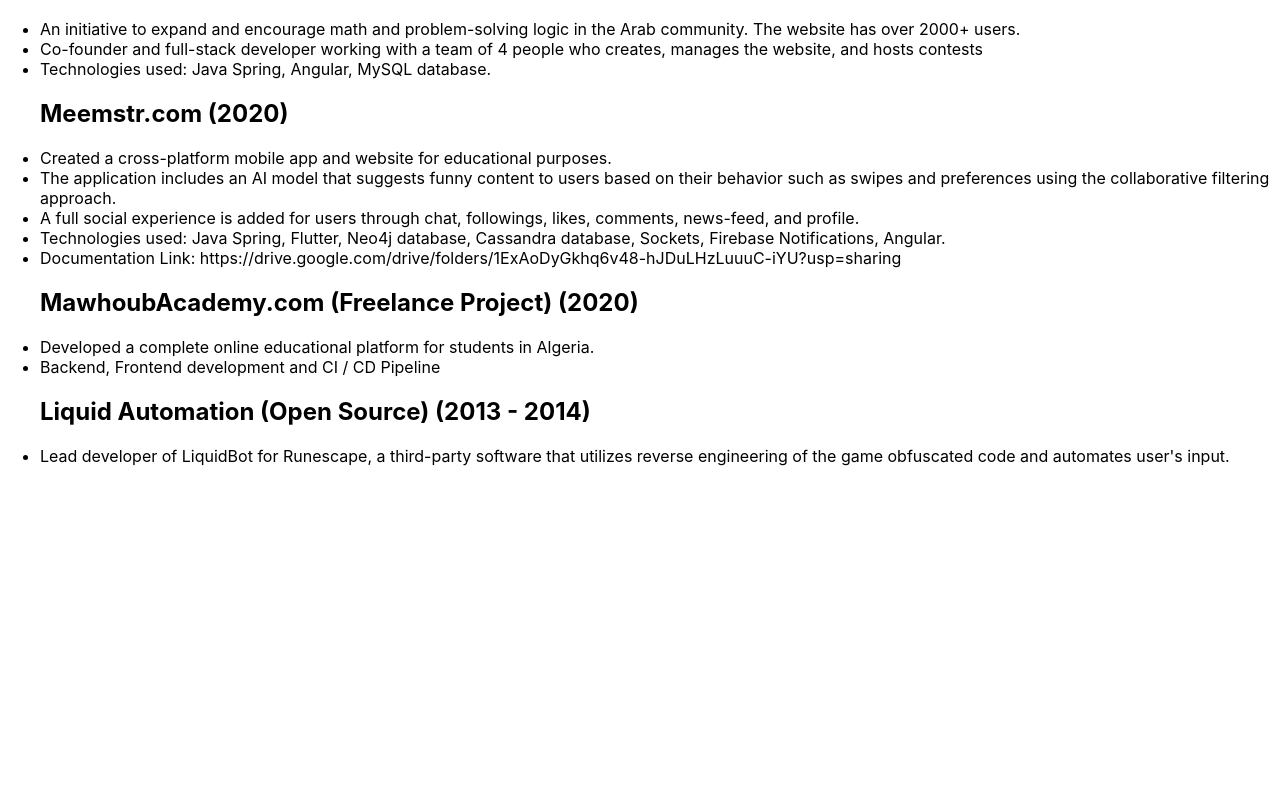
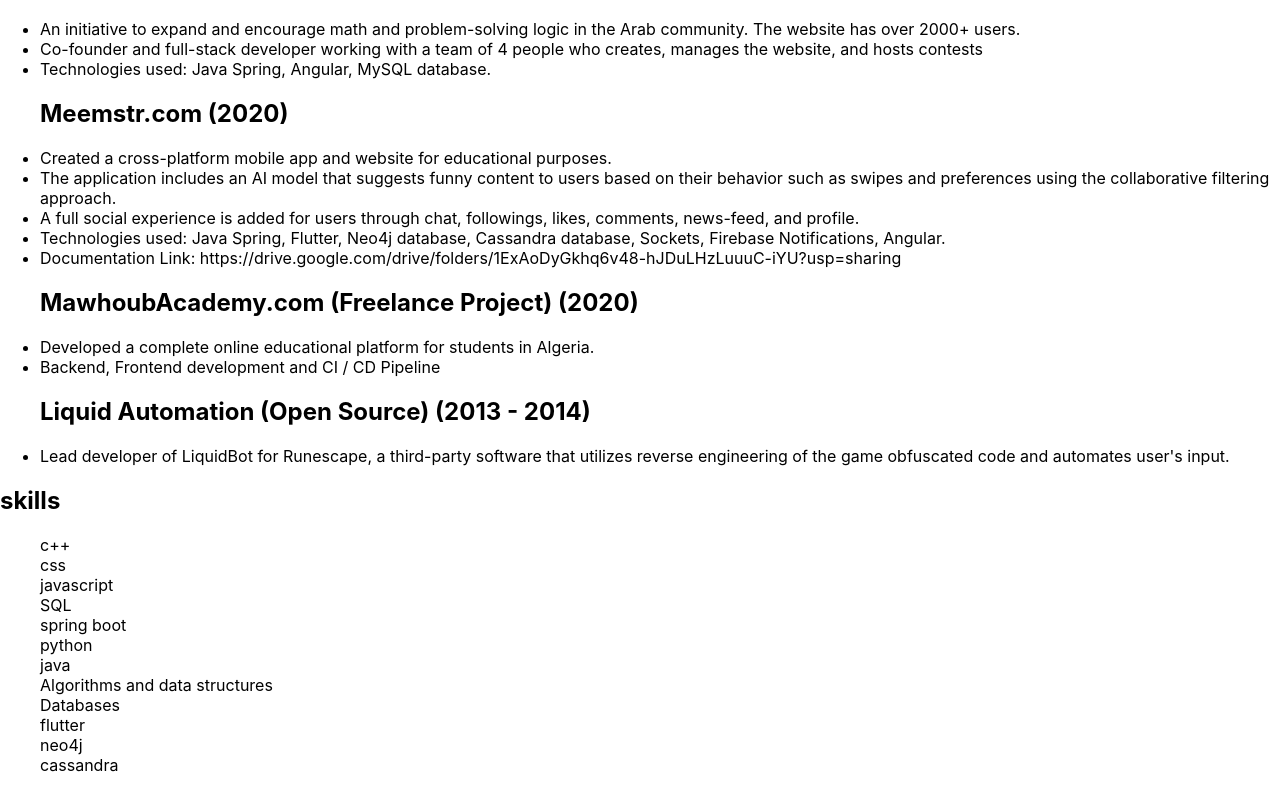
Before and after one commit to MinaLMG/CV-with-react, a React (Create React App) app: page / in a window 1280 px wide. Shown: the part 1132-1923 px from the top of the page. Before the commit the page ends 1614 px from the top, so only its background shows below. Built offline with nearby package versions, Linux system fonts and the light colour scheme.

Commit message:
added skills component

```diff
--- a/src/App.js
+++ b/src/App.js
@@ -87,6 +87,20 @@
         },
       },
     },
+    skills: {
+      1: "c++",
+      2: "css",
+      3: "javascript",
+      4: "SQL",
+      5: "spring boot",
+      7: "python",
+      8: "java",
+      9: "Algorithms and data structures",
+      10: "Databases",
+      11: "flutter",
+      12: "neo4j",
+      13: "cassandra",
+    },
   };
   return (
     <React.Fragment>
--- a/src/components/Body/Body.js
+++ b/src/components/Body/Body.js
@@ -1,5 +1,6 @@
 import React from "react";
 import Projects from "./Projects/Projects";
+import Skills from "./Skills/Skills";
 import WorkExperiences from "./WorkExperience/WorkExperiences";
 
 function Body(props) {
@@ -7,6 +8,7 @@
     <React.Fragment>
       <WorkExperiences data={props.data["work-experience"]}></WorkExperiences>
       <Projects data={props.data.projects}></Projects>
+      <Skills data={props.data.skills}></Skills>
     </React.Fragment>
   );
 }
--- /dev/null
+++ b/src/components/Body/Skills/Skills.js
@@ -0,0 +1,18 @@
+import React from "react";
+import Skill from "./skill";
+function Skills(props) {
+  const skills = Object.keys(props.data);
+  return (
+    <div>
+      <h2>skills</h2>
+      <ul>
+        {skills.map((skill) => (
+          <React.Fragment key={skill}>
+            <Skill data={props.data[skill]}></Skill>
+          </React.Fragment>
+        ))}
+      </ul>
+    </div>
+  );
+}
+export default Skills;
--- /dev/null
+++ b/src/components/Body/Skills/skill.js
@@ -0,0 +1,4 @@
+function Skill(props) {
+  return <div>{props.data}</div>;
+}
+export default Skill;
```
